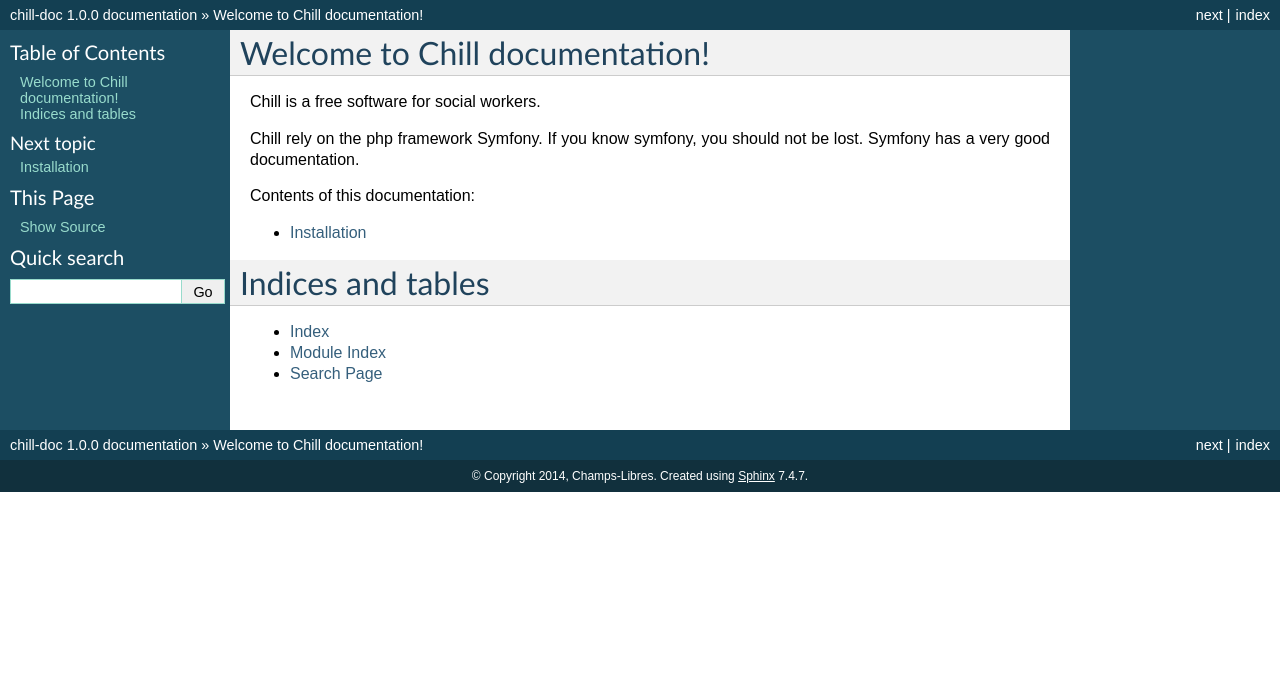
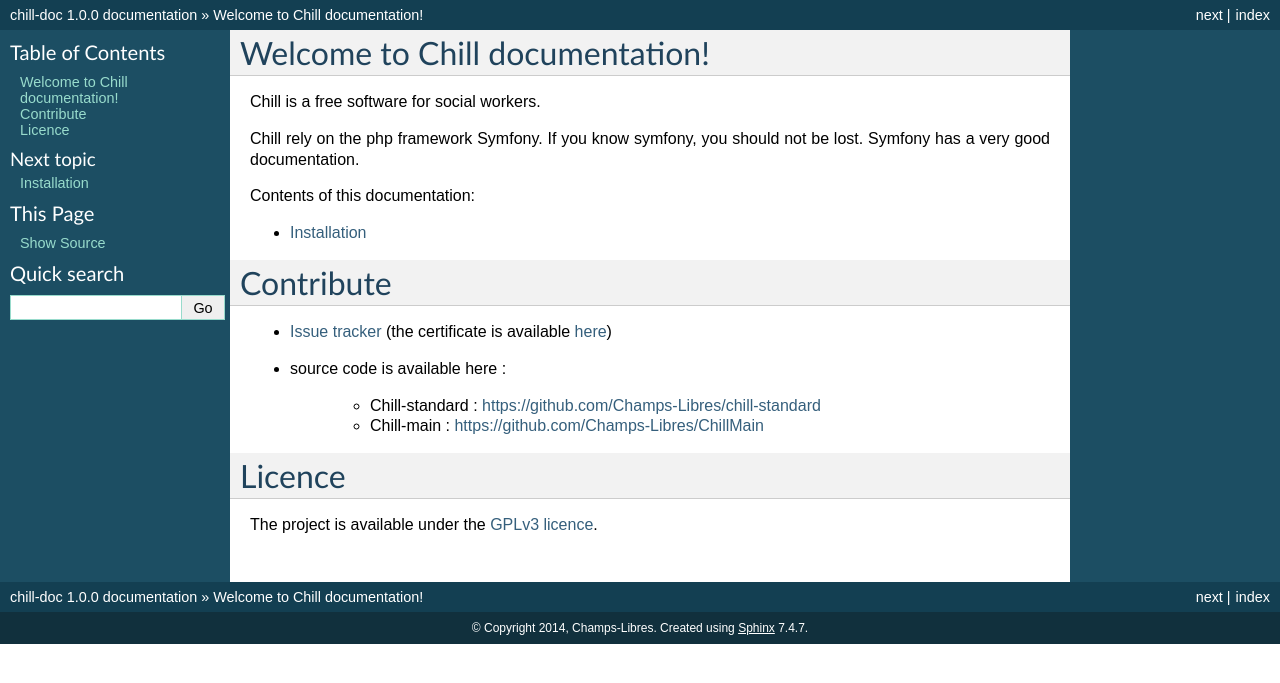
Before and after one commit to Chill-project/Documentation, a Sphinx documentation site: the page built from source/index.rst, in a window 1280 px wide. Shown: the top 683 px of the page. Built offline with Sphinx 7.4.7, drawn with Linux system fonts in a browser that asks for light colours.

Commit message:
index page

```diff
--- a/source/index.rst
+++ b/source/index.rst
@@ -18,10 +18,19 @@
    installation/installation.rst
 
 
+Contribute
+==========
 
-Indices and tables
-==================
+* `Issue tracker <https://redmine.champs-libres.coop/projects/chill/issues>`_ (the certificate is available `here <http://champs-libres.coop/ca.pem>`_)
+* source code is available here :
 
-* :ref:`genindex`
-* :ref:`modindex`
-* :ref:`search`
+   * Chill-standard : https://github.com/Champs-Libres/chill-standard
+   * Chill-main : https://github.com/Champs-Libres/ChillMain
+
+Licence
+========
+
+The project is available under the `GPLv3 licence`_.
+
+
+.. _GPLv3 licence: http://www.gnu.org/licenses/gpl-3.0.txt
```
